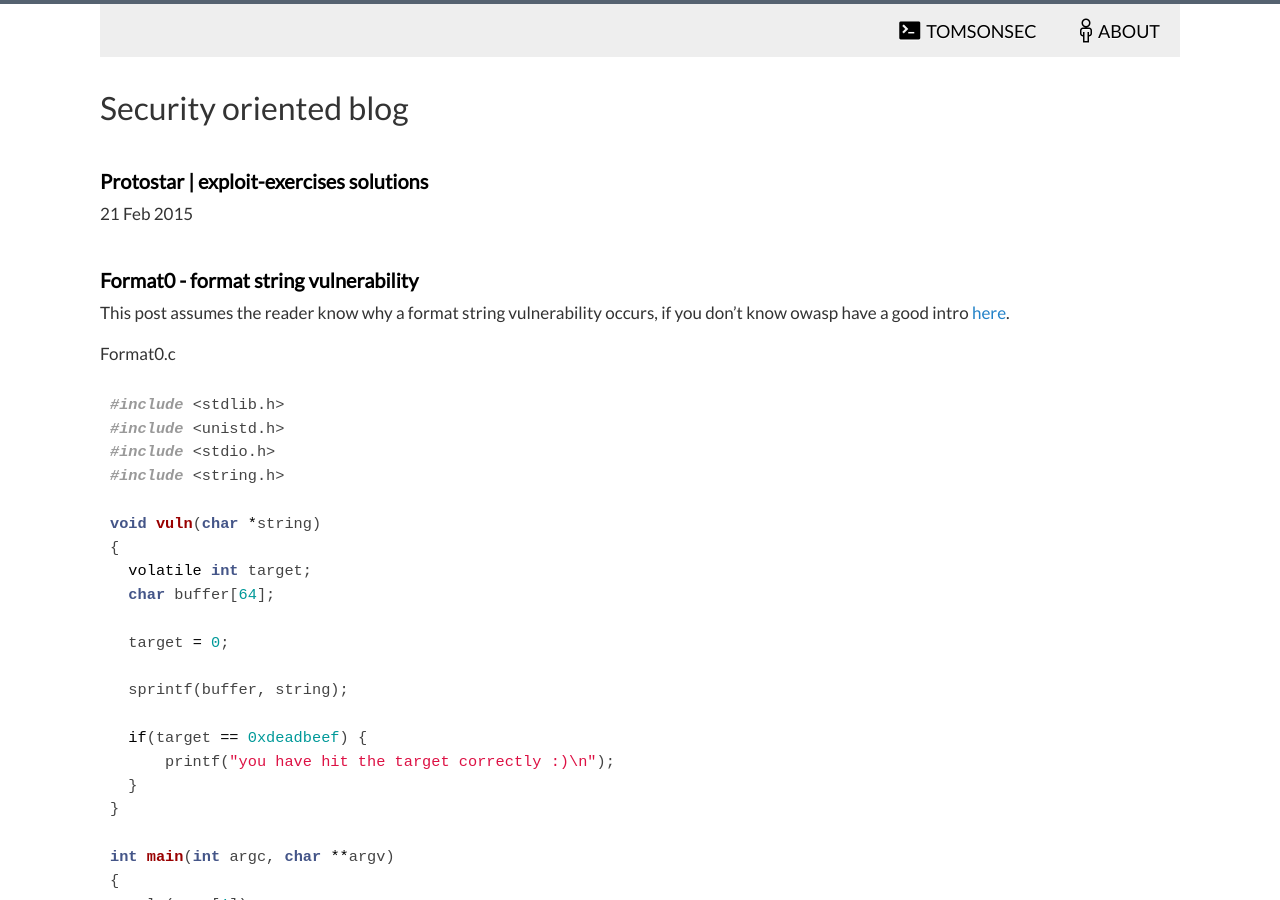
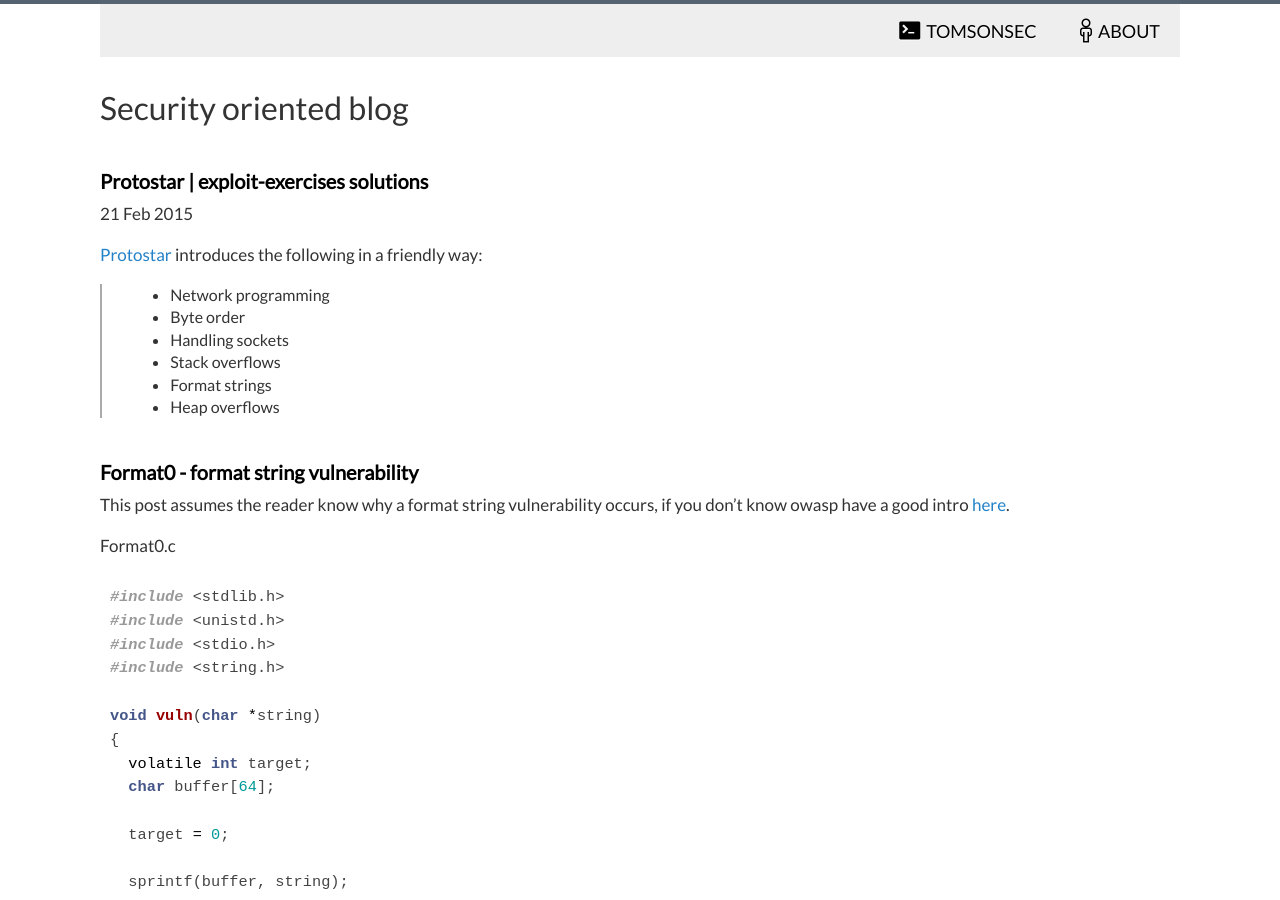
Before and after one commit to Tomasuh/Tomasuh.github.io, a Jekyll site: the page built from _posts/2015-02-21-Protostar-wargame-exercises.md, in a window 1280 px wide and 900 px high. Built offline with Jekyll 4.4.1, drawn with Linux system fonts in a browser that asks for light colours; Markdown is read by kramdown in place of the engine named in the settings; some of the changed text lies outside the part shown.

Commit message:
Some prettifying

````diff
--- a/_posts/2015-02-21-Protostar-wargame-exercises.md
+++ b/_posts/2015-02-21-Protostar-wargame-exercises.md
@@ -5,6 +5,16 @@ date: 2015-02-21
 comments: true
 categories:
 ---
+
+[Protostar](https://exploit-exercises.com/protostar/) introduces the following in a friendly way:
+
+> * Network programming
+* Byte order
+* Handling sockets
+* Stack overflows
+* Format strings
+* Heap overflows
+
 
 ##Format0 - format string vulnerability
 
@@ -84,11 +94,12 @@ Offset:```0xbffff35c-0xbffff31c = 0x40 = 64d```
 
 And our payload becomes:
 
-64bytes+0xdeadbeef
+`64bytes+0xdeadbeef`
 
-%64x+0xdeadbeef
+`%64x+0xdeadbeef`
 
-$(python -c 'print "%64x"+"\xef\xbe\xad\xde"')
+`$(python -c 'print "%64x"+"\xef\xbe\xad\xde"')`
+
 
 ```
 tomasuh@crunch:~/programming/pentest/protostar$ ./format0 $(python -c 'print "%64x"+"\xef\xbe\xad\xde"')
````
